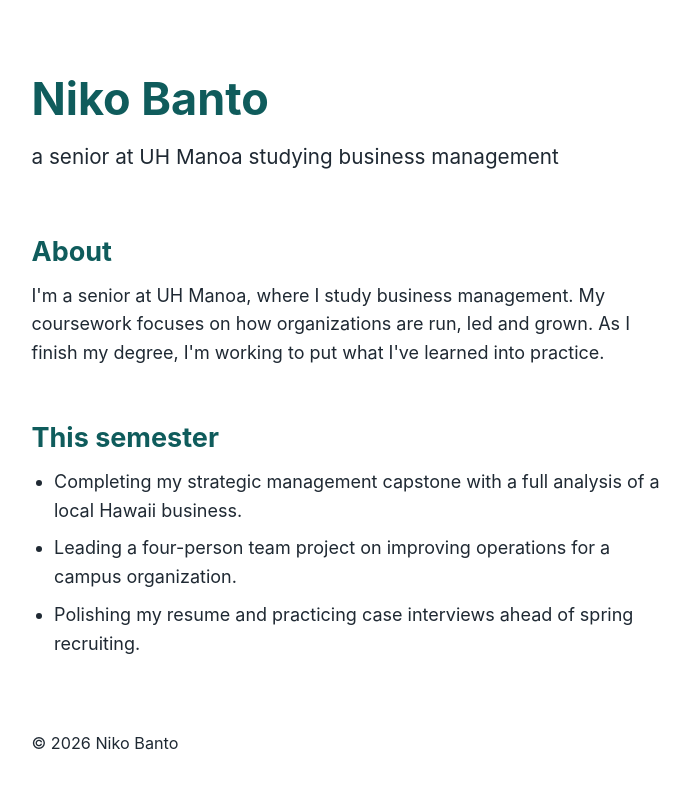
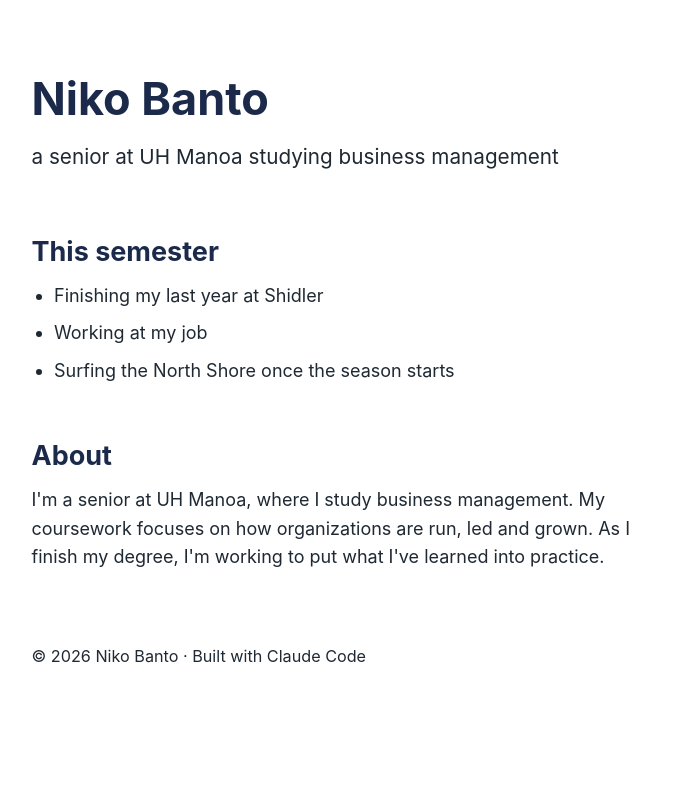
Before and after one commit to Niko80896/AI-Workshop, a Next.js app: page / in a window 1280 px wide. Shown: the top 788 px of the page, without its empty margins (291-981 px from the left). Built offline with nearby package versions, Linux system fonts and the light colour scheme.

Commit message:
Switch accent to navy, update and reorder This semester, credit Claude Code in footer
Co-Authored-By: Claude Opus 5.5 <noreply@anthropic.com>
Claude-Session: https://claude.ai/code/session_01UgrFpn5MSEQ5TvW8kQKiF4

```diff
--- a/app/globals.css
+++ b/app/globals.css
@@ -21,7 +21,7 @@ body {
 
 h1,
 h2 {
-  color: #0f5c5c;
+  color: #1b2a4a;
   line-height: 1.2;
   margin: 0 0 0.75rem;
 }
@@ -39,11 +39,11 @@ p {
 }
 
 a {
-  color: #0f5c5c;
+  color: #1b2a4a;
 }
 
 a:hover {
-  color: #137373;
+  color: #2c4370;
 }
 
 .container {
--- a/app/page.tsx
+++ b/app/page.tsx
@@ -9,6 +9,15 @@ export default function Home() {
       </header>
 
       <section>
+        <h2>This semester</h2>
+        <ul>
+          <li>Finishing my last year at Shidler</li>
+          <li>Working at my job</li>
+          <li>Surfing the North Shore once the season starts</li>
+        </ul>
+      </section>
+
+      <section>
         <h2>About</h2>
         <p>
           I&apos;m a senior at UH Manoa, where I study business management. My
@@ -18,17 +27,8 @@ export default function Home() {
         </p>
       </section>
 
-      <section>
-        <h2>This semester</h2>
-        <ul>
-          <li>Completing my strategic management capstone with a full analysis of a local Hawaii business.</li>
-          <li>Leading a four-person team project on improving operations for a campus organization.</li>
-          <li>Polishing my resume and practicing case interviews ahead of spring recruiting.</li>
-        </ul>
-      </section>
-
       <footer className="footer">
-        <p>© {year} Niko Banto</p>
+        <p>© {year} Niko Banto · Built with Claude Code</p>
       </footer>
     </main>
   );
```
